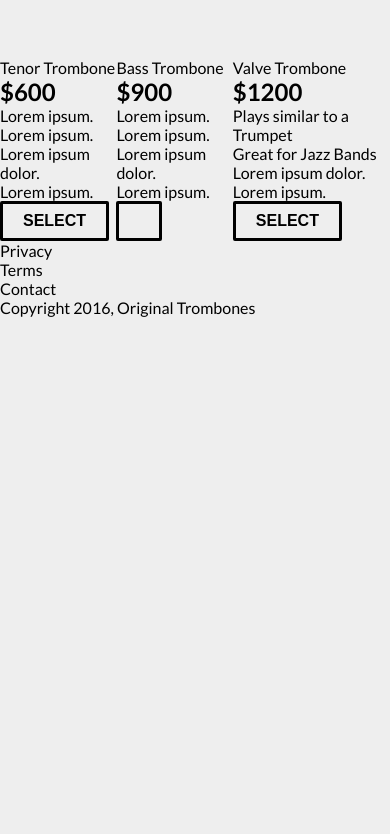
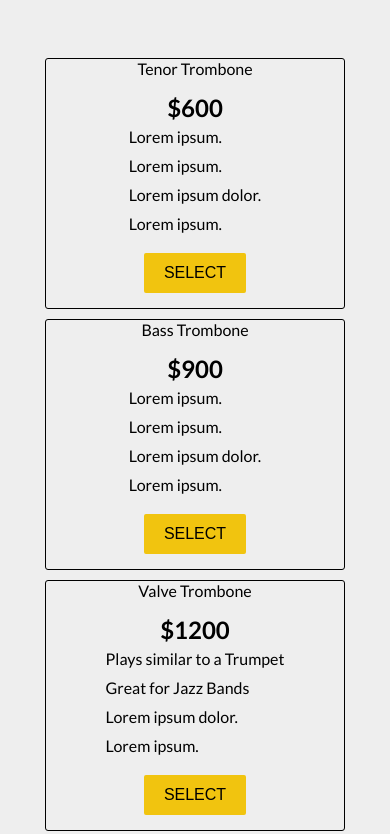
Before and after one commit to mlmariscotes/Product-Landing-Page, a plain HTML site: page index.html in a window 390 px wide. Shown: the part 987-1821 px from the top of the page. Before the commit the page ends 1304 px from the top, so only its background shows below. Drawn offline with Linux system fonts and the light colour scheme.

Commit message:
final commit

```diff
--- a/index.html
+++ b/index.html
@@ -102,7 +102,7 @@
             <li>Lorem ipsum dolor.</li>
             <li>Lorem ipsum.</li>
           </ol>
-          <button class="btn" id="valve"></button>
+          <button class="btn" id="valve">Select</button>
         </div>
         <div class="product" id="valve">
           <div class="level">Valve Trombone</div>
--- a/styles.css
+++ b/styles.css
@@ -97,9 +97,25 @@ nav {
 }
 
 @media (mmax-width: 650px) {
-  nav ul {
+  nav {
+    margin-top: 10px;
+    width: 100%;
+    display: flex;
     flex-direction: column;
+    align-items: center;
+    text-align: center;
+    padding: 0 50px;
   }
+  nav li {
+    padding-bottom: 5px;
+  }
+}
+
+nav ul {
+  width: 34vw;
+  display: flex;
+  flex-direction: row;
+  justify-content: space-around;
 }
 
 #hero {
@@ -203,3 +219,75 @@ nav {
   flex-direction: row;
   justify-content: center;
 }
+
+.product {
+  display: flex;
+  flex-direction: column;
+  align-items: center;
+  width: calc(100% / 3);
+  margin: 10px;
+  border: 1px solid #000;
+  border-radius: 3px;
+}
+
+.product h2 {
+  margin-top: 15px;
+}
+
+.product ol li {
+  padding: 5px 0;
+}
+
+.product button {
+  border: 0;
+  margin: 15px 0;
+  background-color: #f1c40f;
+  font-weight: 400;
+}
+
+.product button:hover {
+  background-color: orange;
+  transition: background-color 1s;
+}
+
+@media (max-width: 800px) {
+  #pricing {
+    flex-direction: column;
+  }
+  .product {
+    max-width: 300px;
+    width: 100%;
+    margin: 0 auto;
+    margin-bottom: 10px;
+  }
+}
+
+footer {
+  margin-top: 30px;
+  width: 100%;
+  margin: 0 auto;
+  margin-bottom: 10px;
+}
+
+footer {
+  margin-top: 30px;
+  background-color: #ddd;
+  padding: 20px;
+}
+
+footer ul {
+  display: flex;
+  justify-content: flex-end;
+}
+
+footer ul li {
+  padding: 0 10px;
+}
+
+footer span {
+  margin-top: 5px;
+  display: flex;
+  justify-content: flex-end;
+  font-size: 0.9em;
+  color: #444;
+}
```
